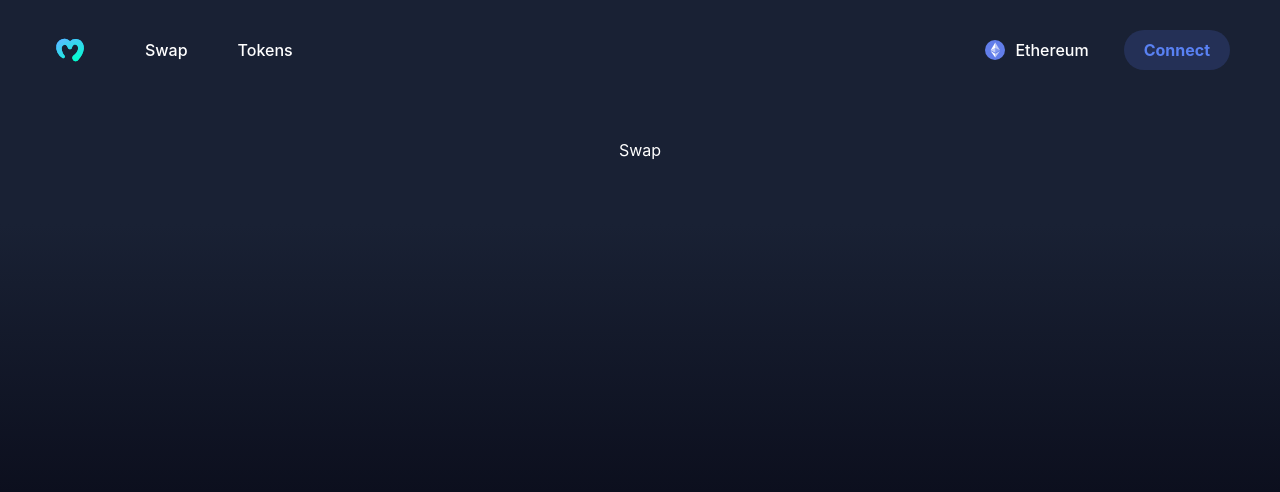
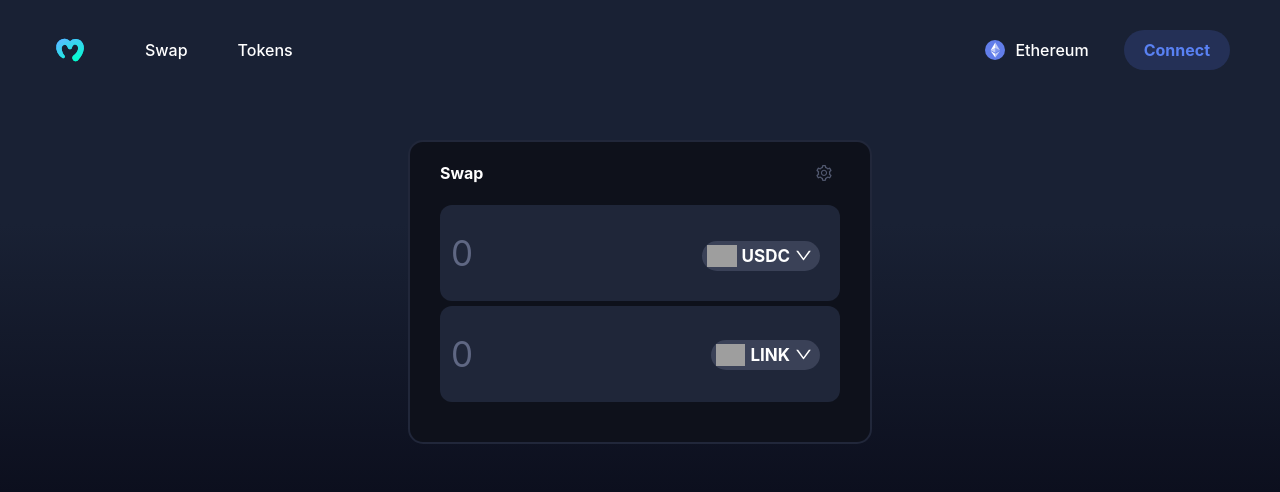
Before and after one commit to kandekore/dex-exchange, a React (Create React App) app in the folder dex/: page / in a window 1280 px wide. Shown: the top 492 px of the page. Built offline with nearby package versions, Linux system fonts and the light colour scheme; grey boxes are pictures that could not be loaded.

Commit message:
Token Boxes

```diff
--- a/dex/src/components/Swap.js
+++ b/dex/src/components/Swap.js
@@ -1,9 +1,76 @@
-import React from 'react'
+import React, { useState, useEffect } from "react";
+import { Input, Popover, Radio, Modal, message } from "antd";
+import {
+  ArrowDownOutlined,
+  DownOutlined,
+  SettingOutlined
+} from "@ant-design/icons";
+import tokenList from "../tokenList.json";
 
 function Swap() {
+  const [slippage, setSlippage] = useState(2.5);
+  const [tokenOneAmount, setTokenOneAmount] = useState(null);
+  const [tokenTwoAmount, setTokenTwoAmount] = useState(null);
+  const [tokenOne, setTokenOne] = useState(tokenList[0]);
+  const [tokenTwo, setTokenTwo] = useState(tokenList[1]);
+  function handleSlippageChange(e) {
+    setSlippage(e.target.value);
+  }
+  function changeAmount(e) {
+    setTokenOneAmount(e.target.value);
+  }
+  const settings = (
+    <>
+      <div>Slippage Tolerance</div>
+      <div>
+        <Radio.Group value={slippage} onChange={handleSlippageChange}>
+          <Radio.Button value={0.5}>0.5%</Radio.Button>
+          <Radio.Button value={2.5}>2.5%</Radio.Button>
+          <Radio.Button value={5}>5.0%</Radio.Button>
+        </Radio.Group>
+      </div>
+    </>
+  );
   return (
-    <div>Swap</div>
-  )
+    <div className="tradeBox">
+      <div className="tradeBoxHeader">
+        <h4>Swap</h4>
+        <Popover
+          content={settings}
+          title="Settings"
+          trigger="click"
+          placement="bottomRight"
+        >
+          <SettingOutlined className="cog" />
+        </Popover>
+      </div>
+      <div className="inputs">
+        <Input
+          placeholder="0"
+          value={tokenOneAmount}
+          onChange={changeAmount}
+          // disabled={!prices}
+        />
+        <Input
+          placeholder="0"
+          value={tokenTwoAmount}
+          disabled={true}
+          // disabled={!prices}
+        />
+        <div className="assetOne">
+          <img src={tokenOne.img} alt="assetOneLogo" className="assetLogo" />
+          {tokenOne.ticker}
+          <DownOutlined />
+        </div>
+        <div className="assetTwo">
+          <img src={tokenTwo.img} alt="assetTwoLogo" className="assetLogo" />
+
+          {tokenTwo.ticker}
+          <DownOutlined />
+        </div>
+      </div>
+    </div>
+  );
 }
 
-export default Swap
+export default Swap;
```
